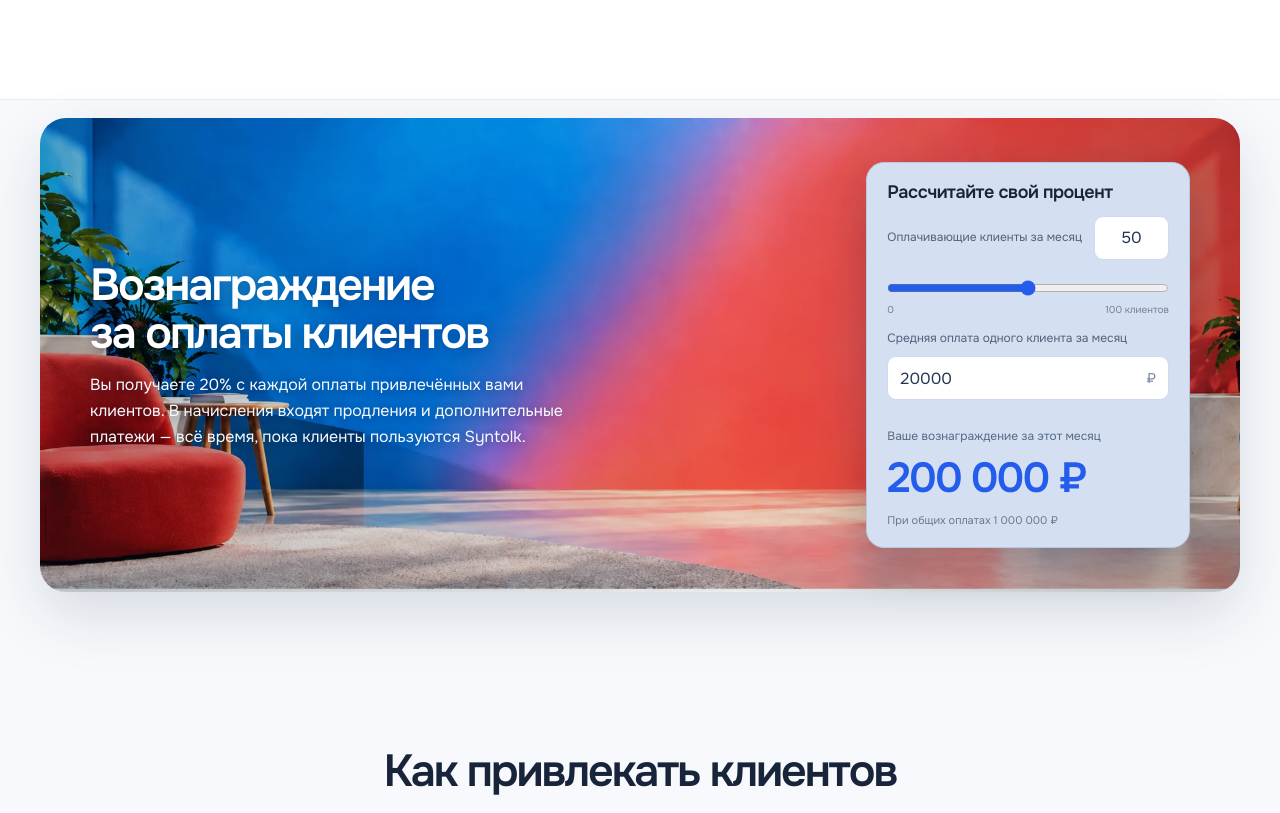
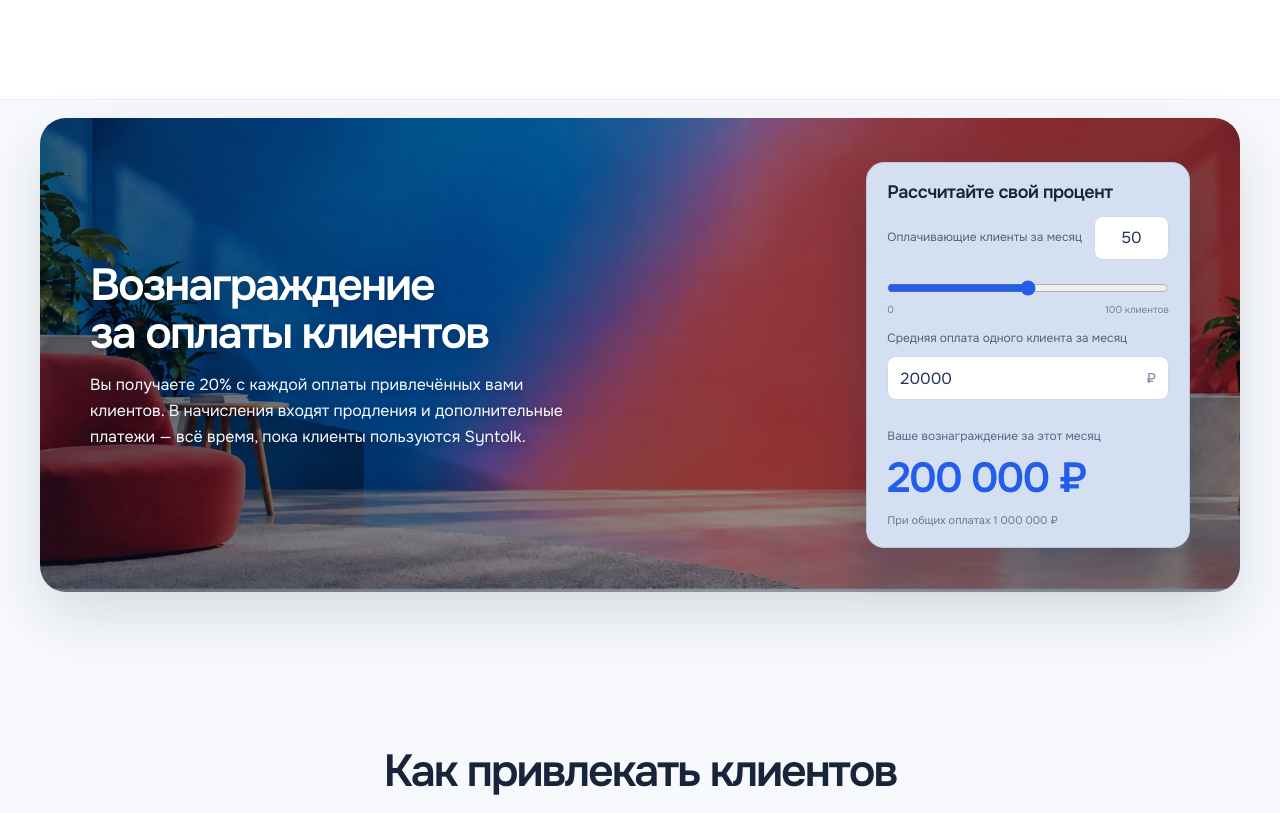
Before and after one commit to syntolkru-prog/Partner-landing, a website: page index.html in a window 1280 px wide. Shown: the part 4037-4850 px from the top of the page. Drawn offline with Linux system fonts and the light colour scheme.

Commit message:
Darken rewards background image

```diff
--- a/index.html
+++ b/index.html
@@ -587,7 +587,7 @@
     .audience-grid .story-copy h3{font-size:25px;line-height:1.25}
     .audience-grid .story-copy p{font-size:15px;line-height:1.65}
     .reward-section{padding-top:18px;padding-bottom:56px}
-    .reward-panel{position:relative;isolation:isolate;max-width:1200px;grid-template-columns:minmax(0,1fr) minmax(340px,440px);gap:52px;min-height:430px;padding:44px 50px;border:0;border-radius:26px;background:linear-gradient(90deg,#03192a42,#03192a12 58%,#03192a3d),url('Syntolk-partners-assets/asset-c25fef1f08e6.webp') center/cover no-repeat;box-shadow:0 24px 60px #0d234222}
+    .reward-panel{position:relative;isolation:isolate;max-width:1200px;grid-template-columns:minmax(0,1fr) minmax(340px,440px);gap:52px;min-height:430px;padding:44px 50px;border:0;border-radius:26px;background:linear-gradient(90deg,rgba(3,15,35,.62),rgba(3,15,35,.43) 58%,rgba(3,15,35,.50)),url('Syntolk-partners-assets/asset-c25fef1f08e6.webp') center/cover no-repeat;box-shadow:0 24px 60px #0d234222}
     .reward-intro{position:relative;z-index:1;max-width:520px}
     .reward-intro h2{max-width:520px;color:#fff;text-shadow:0 2px 14px #001a3855}
     .reward-intro>p{margin-top:14px;max-width:490px;color:#f7fbff;font-size:16px;line-height:1.6;text-shadow:0 2px 10px #001a3855}
@@ -635,7 +635,7 @@
       .promotion-note{font-size:13px;text-align:left;margin-top:16px}
     }
     @media(max-width:1000px){.reward-panel{gap:30px;padding:34px 30px}}
-    @media(max-width:760px){.reward-panel{max-width:none;width:100%;grid-template-columns:1fr;gap:24px;min-height:0;padding:30px 22px;background-image:linear-gradient(180deg,#03192a82,#03192a5c),url('Syntolk-partners-assets/asset-c25fef1f08e6.webp');background-position:58% center}.reward-intro h2{max-width:560px}.calculator{max-width:none;width:100%;justify-self:stretch;padding:20px}}
+    @media(max-width:760px){.reward-panel{max-width:none;width:100%;grid-template-columns:1fr;gap:24px;min-height:0;padding:30px 22px;background-image:linear-gradient(180deg,rgba(3,15,35,.68),rgba(3,15,35,.48)),url('Syntolk-partners-assets/asset-c25fef1f08e6.webp');background-position:58% center}.reward-intro h2{max-width:560px}.calculator{max-width:none;width:100%;justify-self:stretch;padding:20px}}
     @media(max-width:390px){.product-panel{padding:25px 16px}.product-screen-tabs button{font-size:12px}.audience-grid .story-copy{padding:23px}.promotion-list{padding:25px}}
   </style>
 <style id="syntolk-html-demo">
```
Also changed, not shown: public/index.html (+2 -2 lines).
